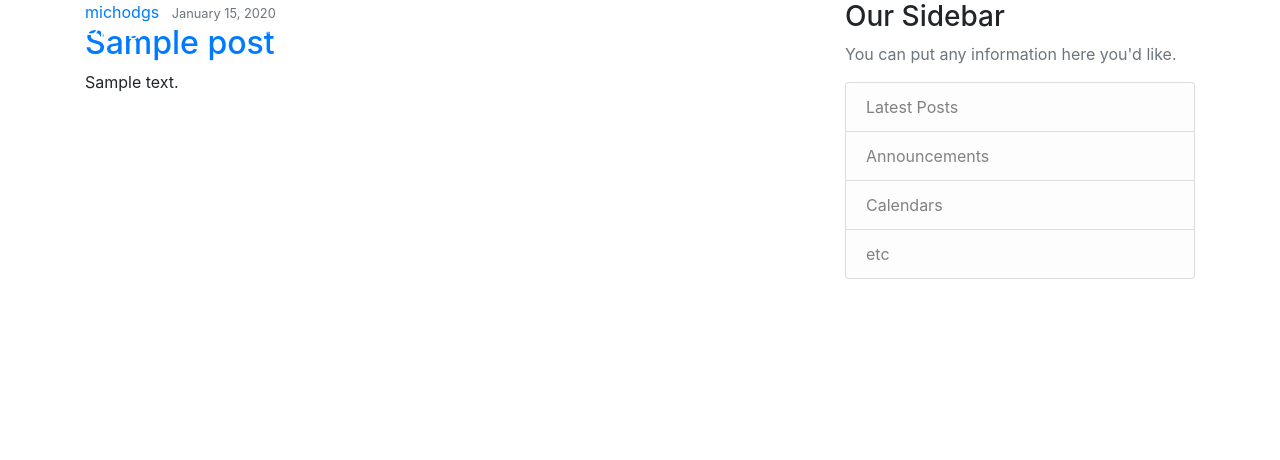
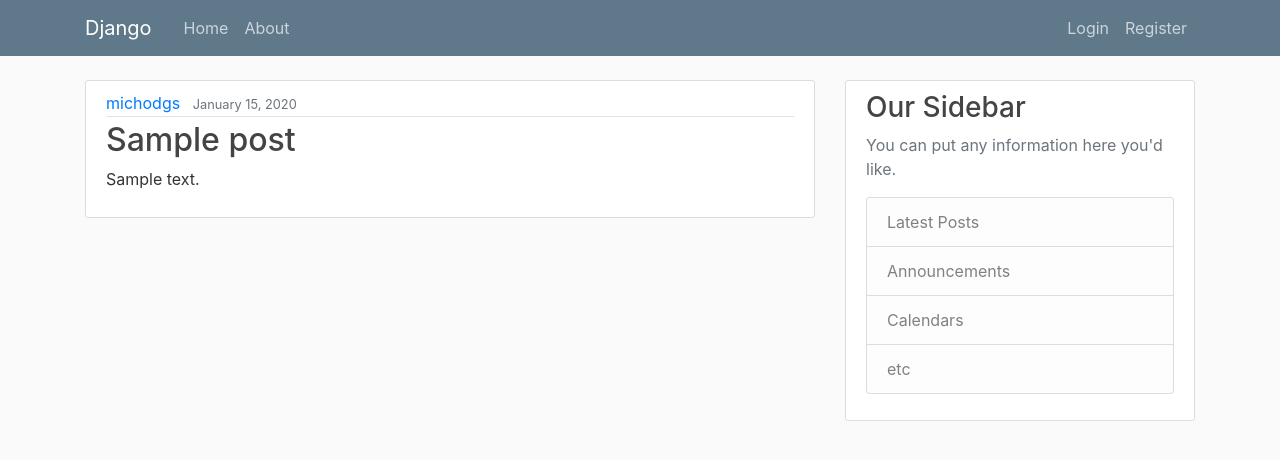
Before and after one commit to michodgs25/Django-UserREGLOG, a Django app: page /home/ in a window 1280 px wide. Shown: the top 460 px of the page. Run offline with Django 3.2, Linux system fonts and the light colour scheme; data comes from the database, SQL or seed files in the repository; tables that the repository leaves empty hold one stand-in row (values such as "Sample post"); some libraries are stand-ins or nearby versions.

Commit message:
Add home css

```diff
--- /dev/null
+++ b/mysite/home/static/home/main.css
@@ -0,0 +1,84 @@
+body {
+  background: #fafafa;
+  color: #333333;
+  margin-top: 5rem;
+}
+
+h1, h2, h3, h4, h5, h6 {
+  color: #444444;
+}
+
+ul {
+  margin: 0;
+}
+
+.bg-steel {
+  background-color: #5f788a;
+}
+
+.site-header .navbar-nav .nav-link {
+  color: #cbd5db;
+}
+
+.site-header .navbar-nav .nav-link:hover {
+  color: #ffffff;
+}
+
+.site-header .navbar-nav .nav-link.active {
+  font-weight: 500;
+}
+
+.content-section {
+  background: #ffffff;
+  padding: 10px 20px;
+  border: 1px solid #dddddd;
+  border-radius: 3px;
+  margin-bottom: 20px;
+}
+
+.article-title {
+  color: #444444;
+}
+
+a.article-title:hover {
+  color: #428bca;
+  text-decoration: none;
+}
+
+.article-content {
+  white-space: pre-line;
+}
+
+.article-img {
+  height: 65px;
+  width: 65px;
+  margin-right: 16px;
+}
+
+.article-metadata {
+  padding-bottom: 1px;
+  margin-bottom: 4px;
+  border-bottom: 1px solid #e3e3e3
+}
+
+.article-metadata a:hover {
+  color: #333;
+  text-decoration: none;
+}
+
+.article-svg {
+  width: 25px;
+  height: 25px;
+  vertical-align: middle;
+}
+
+.account-img {
+  height: 125px;
+  width: 125px;
+  margin-right: 20px;
+  margin-bottom: 16px;
+}
+
+.account-heading {
+  font-size: 2.5rem;
+}
--- a/mysite/users/views.py
+++ b/mysite/users/views.py
@@ -16,6 +16,7 @@ def register(request):
         form = UserRegisterForm()
     return render(request, 'users/register.html', {'form': form})
 
+
 @login_required
 def profile(request):
     return render(request, 'users/profile.html')
```
Also changed, not shown: mysite/home/templates/home/base.html (+16 -5 lines).
